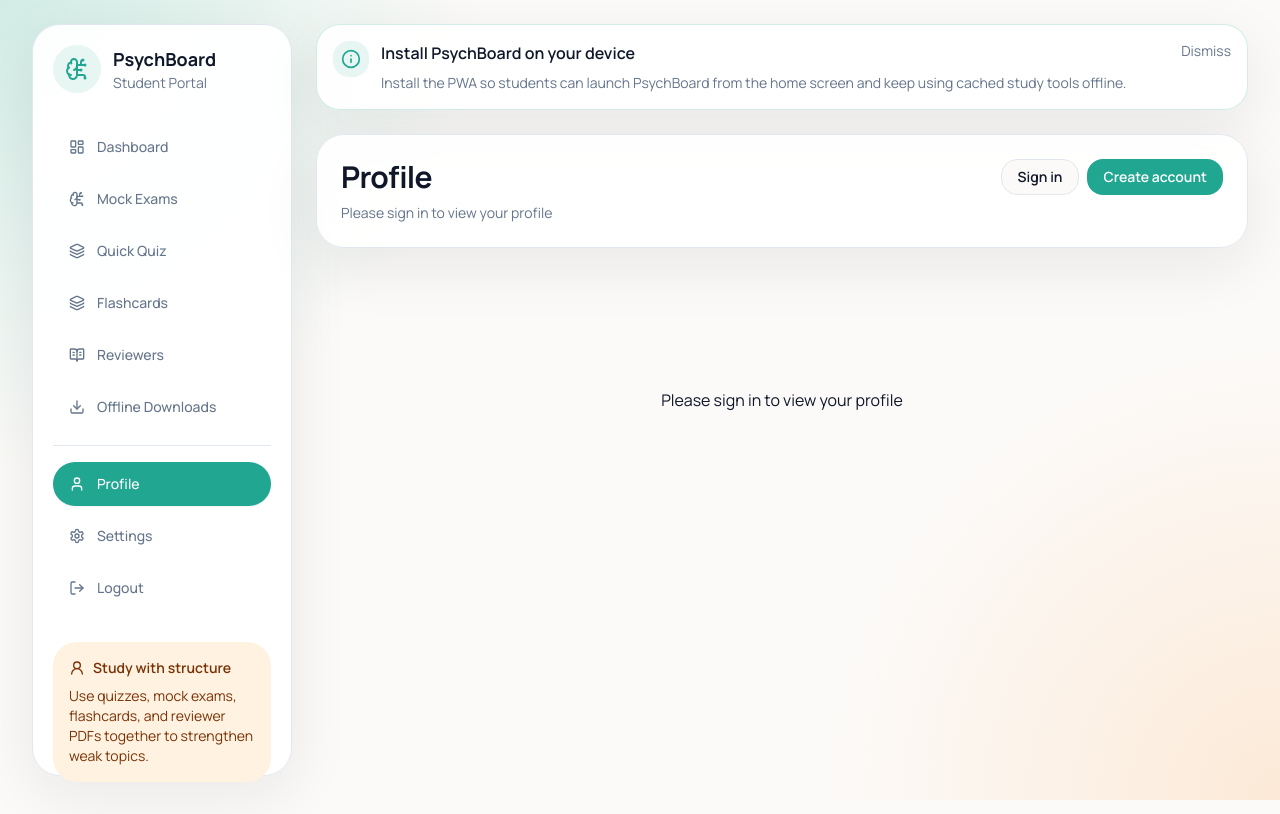
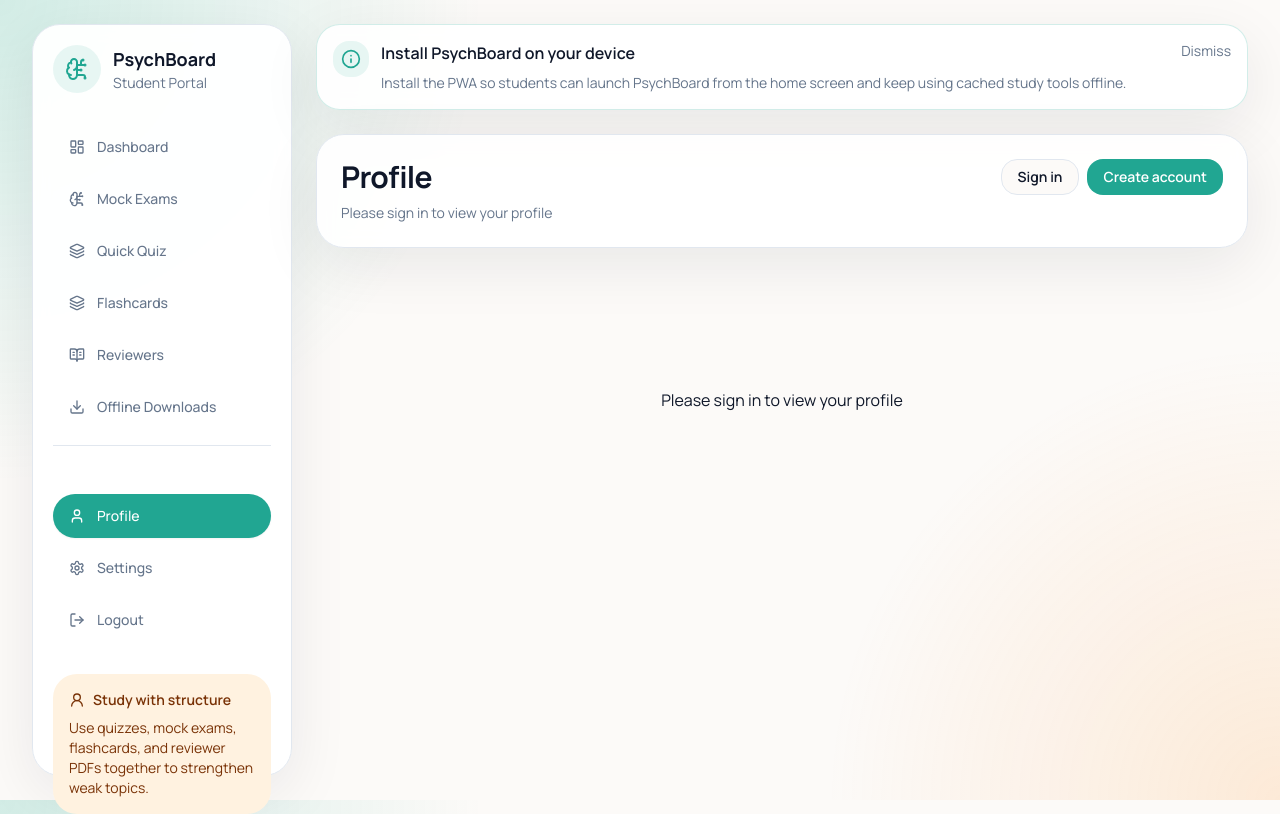
Before and after one commit to johnlouiecaparoso/psychprep, a Next.js app: page /profile in a window 1280 px wide. Built offline with nearby package versions, Linux system fonts and the light colour scheme; no server answers.

Commit message:
fixed offline pwa

```diff
--- a/app/profile/page.tsx
+++ b/app/profile/page.tsx
@@ -21,7 +21,7 @@
     email: ""
   });
   const supabase = useMemo(() => (typeof window === "undefined" ? null : createClient()), []);
-  const shellRole: Role = (userRole as Role) || "student";
+  const shellRole: Role = userRole === "admin" || userRole === "instructor" ? "admin" : "student";
 
   useEffect(() => {
     if (!authLoading && user && supabase) {
--- a/app/settings/page.tsx
+++ b/app/settings/page.tsx
@@ -17,7 +17,7 @@
   const [saving, setSaving] = useState(false);
   const [message, setMessage] = useState<string | null>(null);
   const [messageTone, setMessageTone] = useState<"success" | "error">("success");
-  const shellRole: Role = (userRole as Role) || "student";
+  const shellRole: Role = userRole === "admin" || userRole === "instructor" ? "admin" : "student";
 
   useEffect(() => {
     setFormData(normalizePreferences(preferences));
--- a/components/app-shell.tsx
+++ b/components/app-shell.tsx
@@ -76,12 +76,12 @@
 
   const actionClassName = (href: string) =>
     cn(
-      "flex items-center gap-3 rounded-2xl px-4 py-3 text-sm font-medium transition",
+      "flex w-full items-center gap-3 rounded-2xl px-4 py-3 text-sm font-medium transition",
       pathname === href ? "bg-primary text-primary-foreground shadow-sm" : "text-muted-foreground hover:bg-muted hover:text-foreground"
     );
 
   return (
-    <div className="mt-4 space-y-2 border-t pt-4">
+    <div className="mt-4 w-full self-stretch space-y-2 pt-4">
       <Link href="/profile" className={actionClassName("/profile")}>
         <User className="h-4 w-4" />
         Profile
@@ -123,12 +123,12 @@
 
   const actionClassName = (href: string) =>
     cn(
-      "flex items-center gap-3 rounded-2xl px-4 py-3 text-sm font-medium transition",
+      "flex w-full items-center gap-3 rounded-2xl px-4 py-3 text-sm font-medium transition",
       pathname === href ? "bg-primary text-primary-foreground shadow-sm" : "text-muted-foreground hover:bg-muted hover:text-foreground"
     );
 
   return (
-    <div className="mt-4 space-y-2 border-t pt-4">
+    <div className="mt-4 w-full self-stretch space-y-2 pt-4">
       <Link href="/settings" className={actionClassName("/settings")}>
         <Settings className="h-4 w-4" />
         Settings
@@ -224,9 +224,11 @@
           );
         })}
       </nav>
-      {role === "student" ? <StudentSidebarActions /> : null}
-      {role === "admin" ? <AdminSidebarActions /> : null}
-      <div className="mt-6 shrink-0 rounded-2xl bg-secondary p-4 text-sm text-secondary-foreground sm:mt-8">
+      <div className="mt-4 w-full self-stretch border-t pt-4">
+        {role === "student" ? <StudentSidebarActions /> : null}
+        {role === "admin" ? <AdminSidebarActions /> : null}
+      </div>
+      <div className="mt-6 w-full shrink-0 self-stretch rounded-2xl bg-secondary p-4 text-sm text-secondary-foreground sm:mt-8">
         <div className="mb-2 flex items-center gap-2 font-semibold">
           <UserRound className="h-4 w-4" />
           {role === "student" ? "Study with structure" : "Manage learning content"}
```
